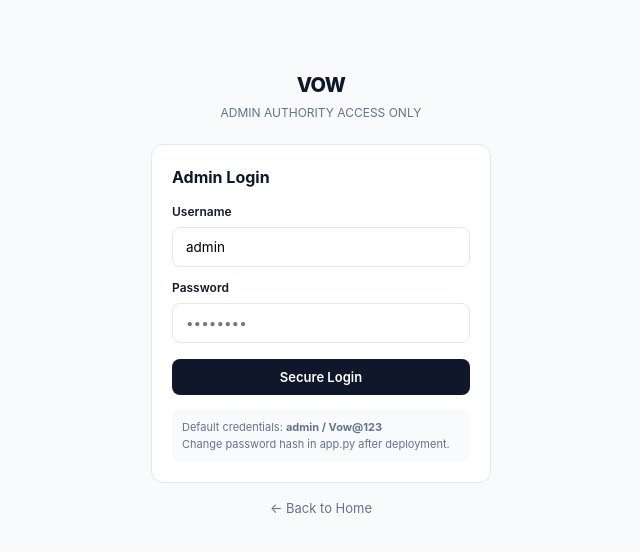
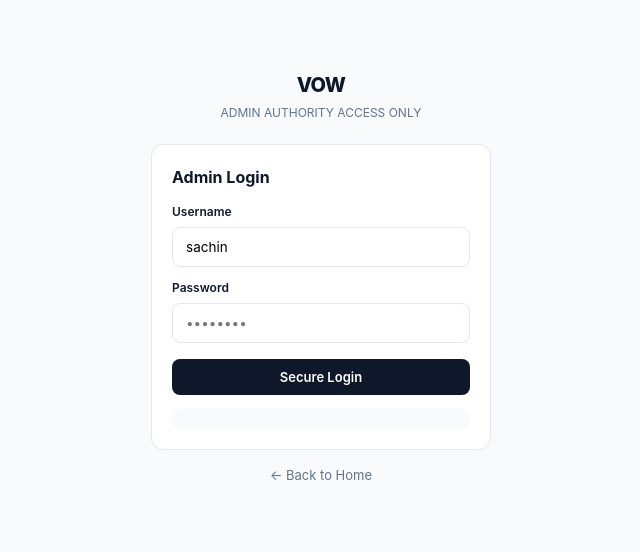
Before and after one commit to vihanonlinework2007-ux/vow-complaint-system, a Flask app: page /admin/login in a window 1280 px wide. Shown: the top 552 px of the page, without its empty margins (319-959 px from the left). Run offline with Flask 3, Linux system fonts and the light colour scheme.

Commit message:
Update login.html

```diff
--- a/templates/login.html
+++ b/templates/login.html
@@ -7,11 +7,11 @@
 <h2 style="font-size:16px;font-weight:700;margin-bottom:14px">Admin Login</h2>
 {% with messages = get_flashed_messages(with_categories=true) %}{% if messages %}{% for cat,msg in messages %}<div class="flash flash-{{cat}}">{{msg}}</div>{% endfor %}{% endif %}{% endwith %}
 <form method="POST">
-<div style="margin-bottom:12px"><span class="label">Username</span><input class="input" name="username" required value="admin"></div>
+<div style="margin-bottom:12px"><span class="label">Username</span><input class="input" name="username" required value="sachin"></div>
 <div style="margin-bottom:16px"><span class="label">Password</span><input class="input" type="password" name="password" required placeholder="••••••••"></div>
 <button class="btn" style="width:100%;justify-content:center">Secure Login</button>
 </form>
-<div style="margin-top:14px;padding:10px;background:#f8fafc;border-radius:8px;font-size:11px;color:var(--muted)">Default credentials: <b>admin / Vow@123</b><br>Change password hash in app.py after deployment.</div>
+<div style="margin-top:14px;padding:10px;background:#f8fafc;border-radius:8px;font-size:11px;color:var(--muted)"></div>
 </div>
 <a href="/" style="display:block;text-align:center;margin-top:16px;font-size:13px;color:var(--muted);text-decoration:none">← Back to Home</a>
 </div>
```
